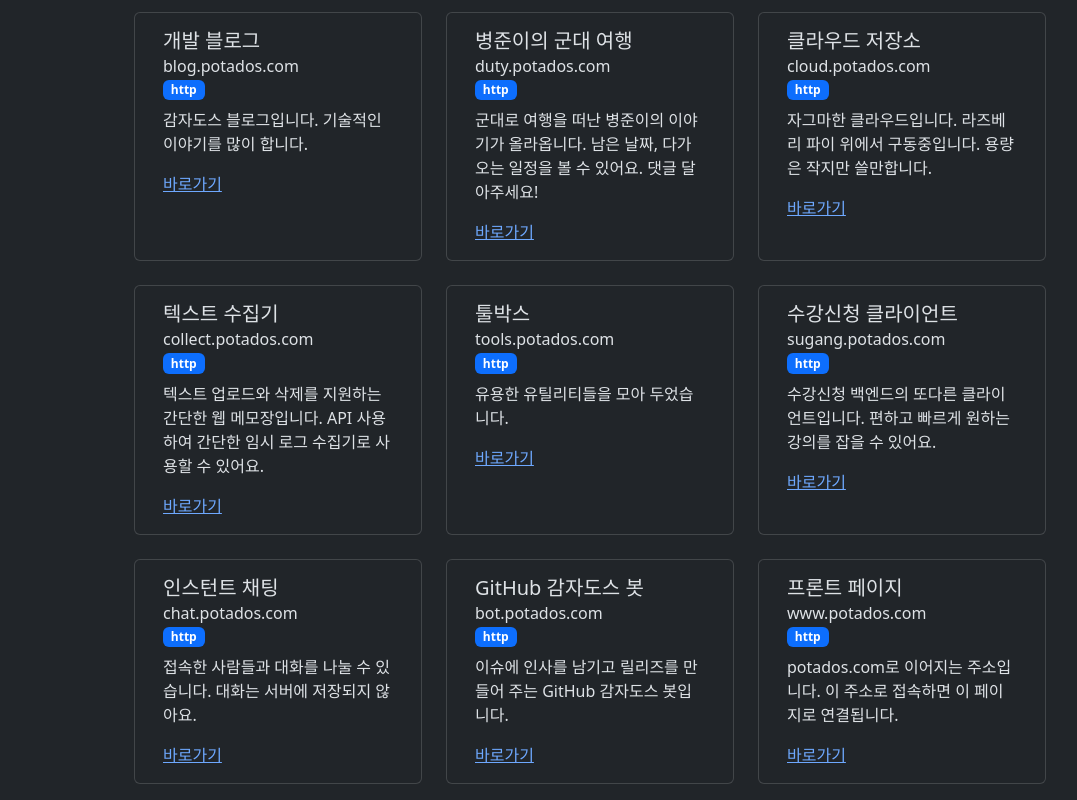
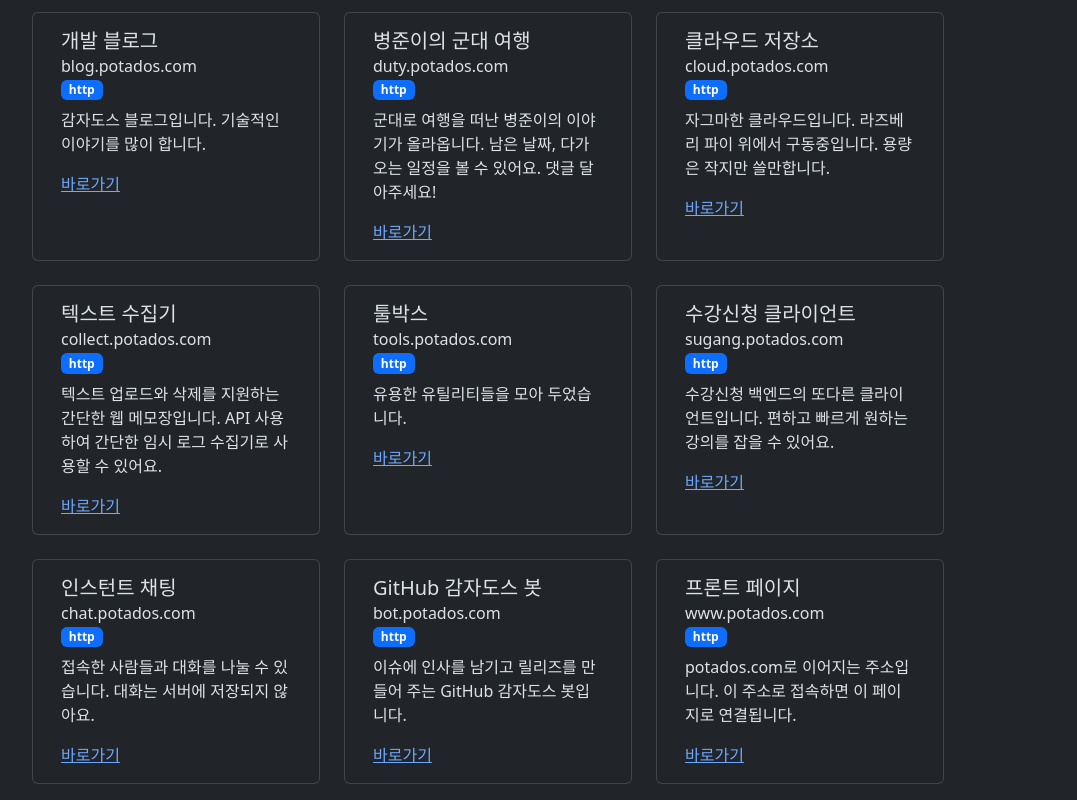
Before and after one commit to potados99/front, a React (Create React App) app: page / in a window 1280 px wide. Shown: the top 800 px of the page, without its empty margins (50-1127 px from the left). Built offline with nearby package versions, Linux system fonts and the light colour scheme.

Commit message:
fix: add key

```diff
--- a/src/App.tsx
+++ b/src/App.tsx
@@ -156,10 +156,10 @@
 
   return (
     <Container className={"col-12"}>
-      <Row className={"justify-content-center"}>
+      <Row data-masonry='{"percentPosition": true }'>
         {sites.map(s =>
-          <Host {...s}/>)
-        }
+          <Host {...s} key={s.hostname}/>
+        )}
       </Row>
     </Container>
   );
--- a/src/Host.tsx
+++ b/src/Host.tsx
@@ -17,9 +17,9 @@
     <Card.Body>
       <Card.Title>{title}</Card.Title>
       <Card.Subtitle>{hostname}</Card.Subtitle>
-      {protocols.map((p) => (<Badge style={{marginRight: '4px', marginBottom: '8px'}}>{p}</Badge>))}
+      {protocols.map((p) => (<Badge style={{marginRight: '4px', marginBottom: '8px'}} key={p}>{p}</Badge>))}
       <Card.Text>{description}</Card.Text>
-      {links.map((l) => (<Card.Link href={l.url}>{l.label}</Card.Link>))}
+      {links.map((l) => (<Card.Link href={l.url} key={l.url}>{l.label}</Card.Link>))}
     </Card.Body>
   </Card>;
 }
```
